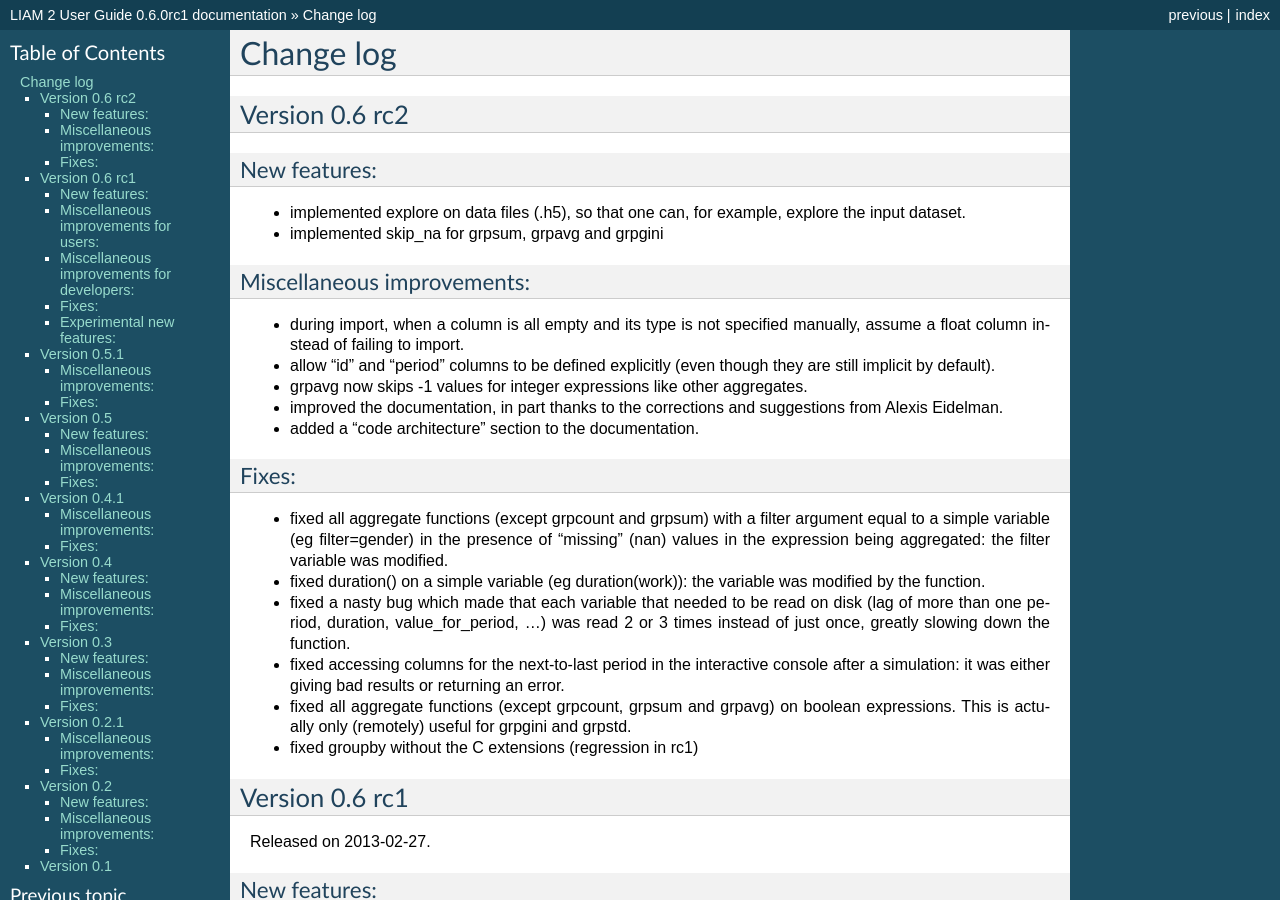
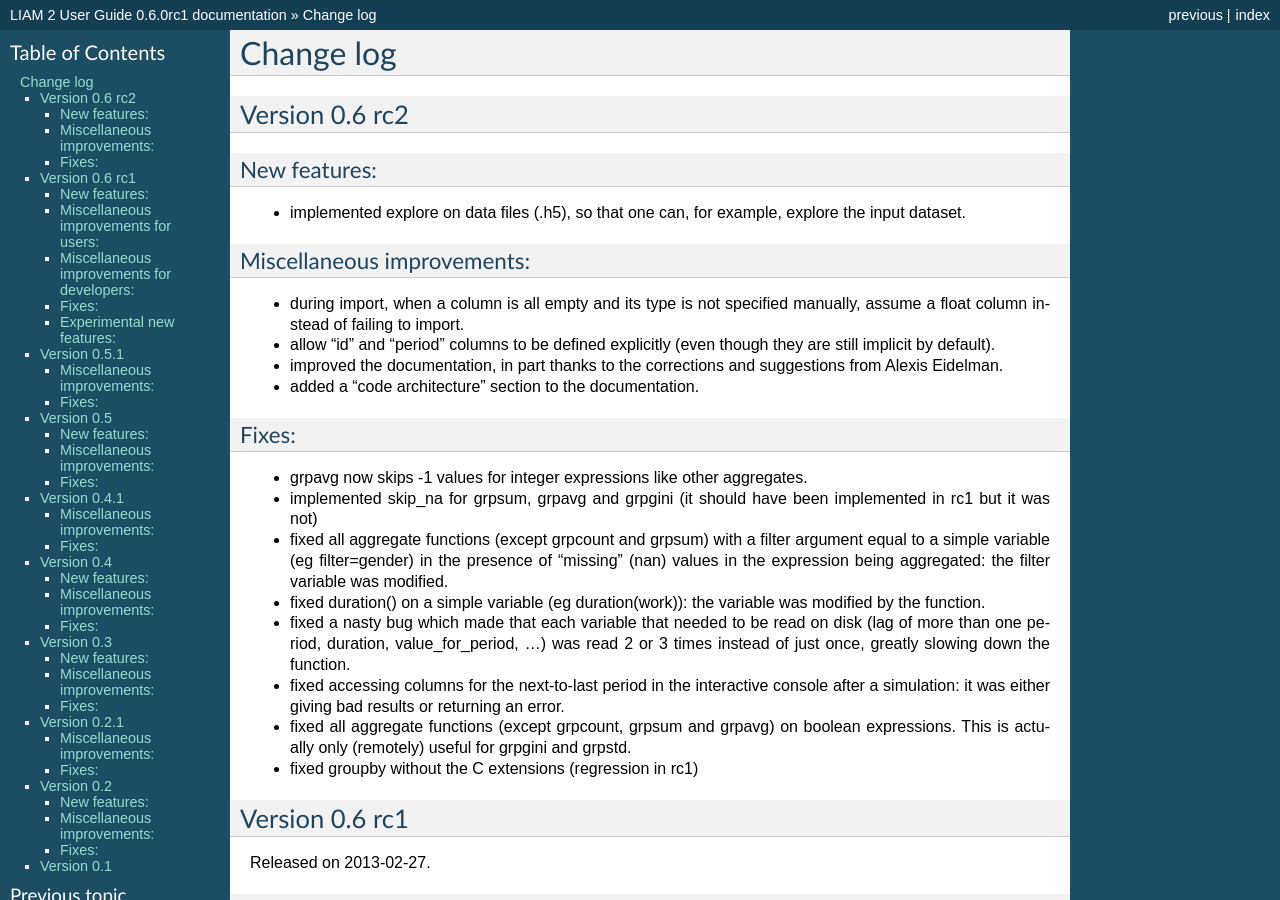
Before and after one commit to liam2/liam2, a Sphinx documentation site: the page built from doc/usersguide/source/changes.rst, in a window 1280 px wide and 900 px high. Built offline with Sphinx 7.4.7, drawn with Linux system fonts in a browser that asks for light colours; formulas are drawn with MathJax 3.

Commit message:
shuffle changes around before merging them into 0.6 final changes

```diff
--- a/doc/usersguide/source/changes.rst
+++ b/doc/usersguide/source/changes.rst
@@ -28,6 +26,9 @@
 Fixes:
 ------
 
+* grpavg now skips -1 values for integer expressions like other aggregates.
+* implemented skip_na for grpsum, grpavg and grpgini (it should have been
+  implemented in rc1 but it was not)
 * fixed all aggregate functions (except grpcount and grpsum) with a filter
   argument equal to a simple variable (eg filter=gender) in the presence of
   "missing" (nan) values in the expression being aggregated: the filter
```
Also changed, not shown: other parts of doc/usersguide/source/changes.rst (+0 -2 lines).
